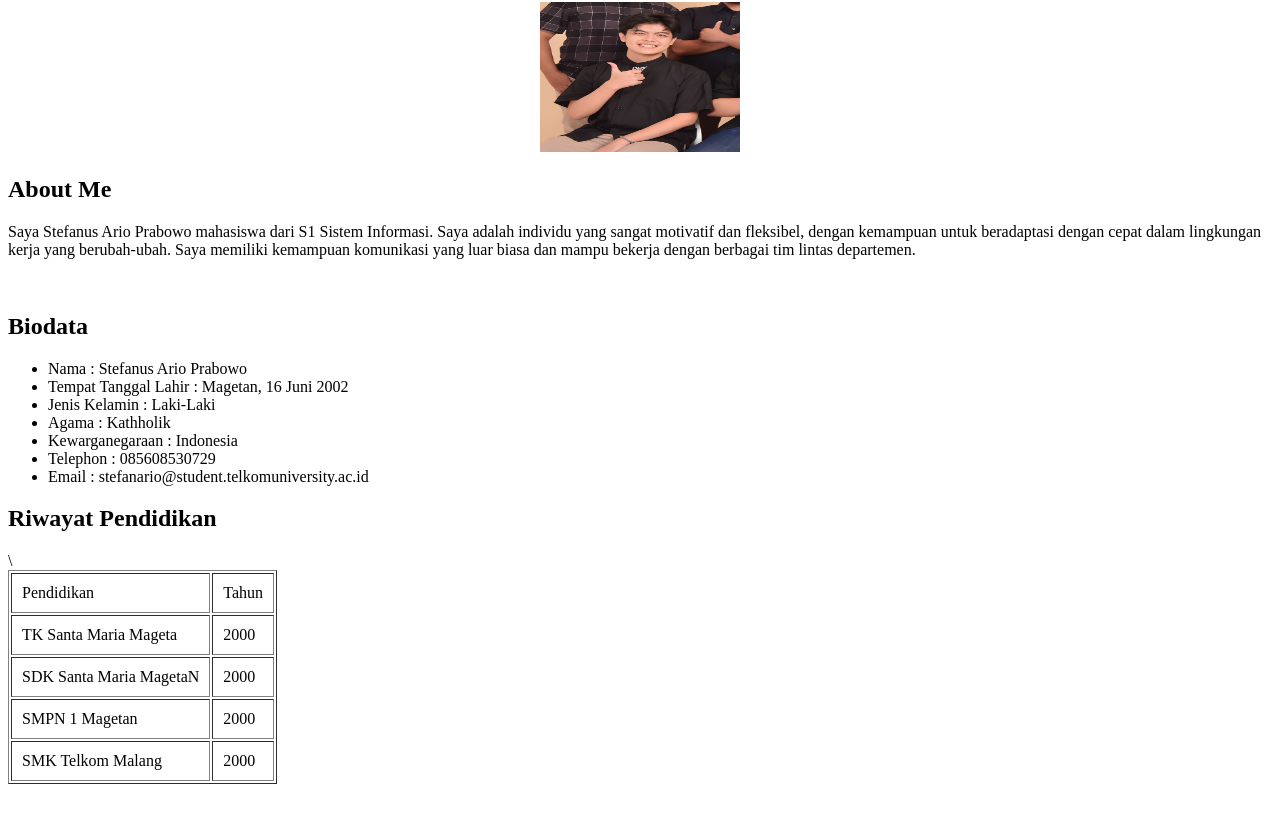
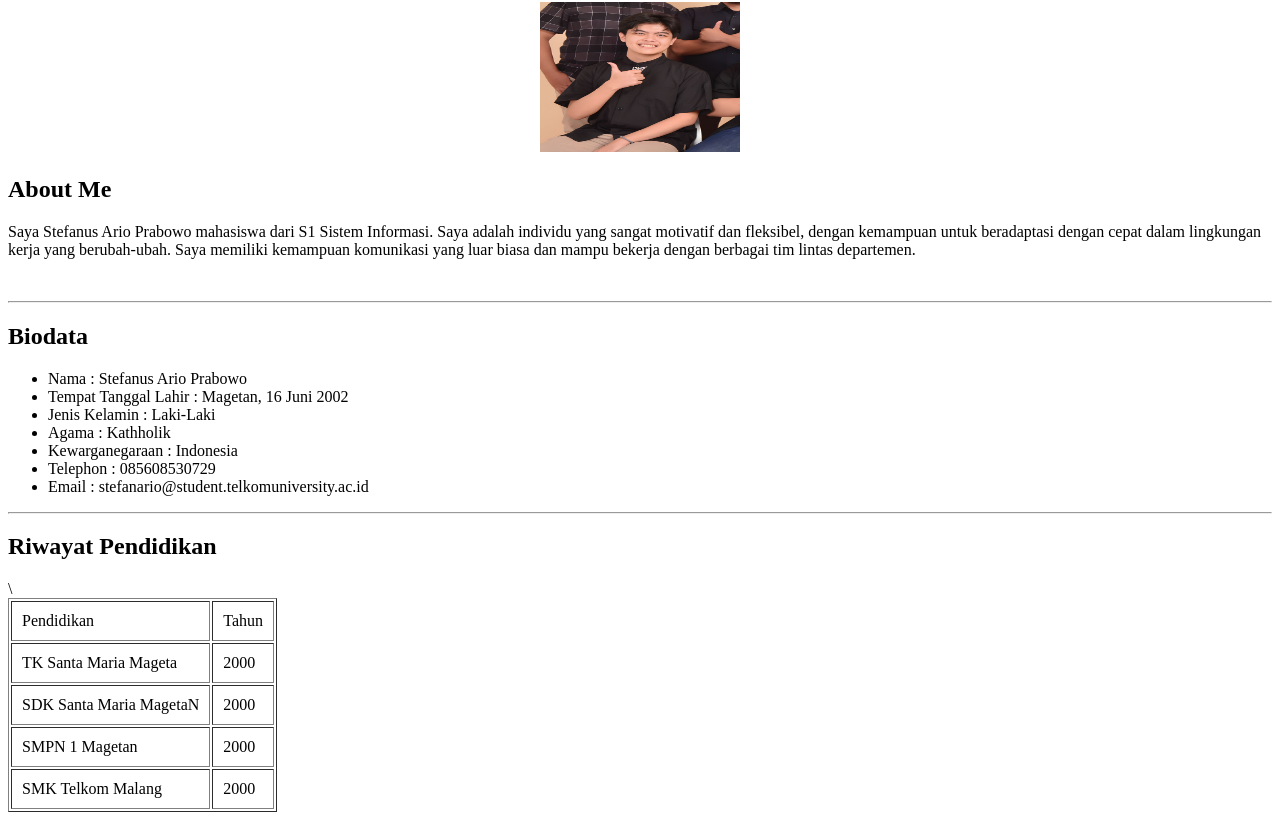
Before and after one commit to stefanario/wad_project1, a plain HTML site: page index.html in a window 1280 px wide. Shown: the part 78-898 px from the top of the page. Before the commit the page ends 870 px from the top, so only its background shows below. Drawn offline with Linux system fonts and the light colour scheme.

Commit message:
Update index.html

```diff
--- a/index.html
+++ b/index.html
@@ -13,7 +13,7 @@
 		</p>
 
 		<br/>
-		<tr/>
+		<hr>
 		<h2>Biodata</h2>
 		<ul>
 			<li>Nama 			: Stefanus Ario Prabowo				</li>
@@ -24,7 +24,7 @@
 			<li>Telephon			: 085608530729					</li>
 			<li>Email			: stefanario@student.telkomuniversity.ac.id	</li>
 		</ul>
-		<tr/>
+		<hr>
 		<h2>Riwayat Pendidikan</h2>
 			    <table border="1" cellpadding="10">
 			        <tr>
```
